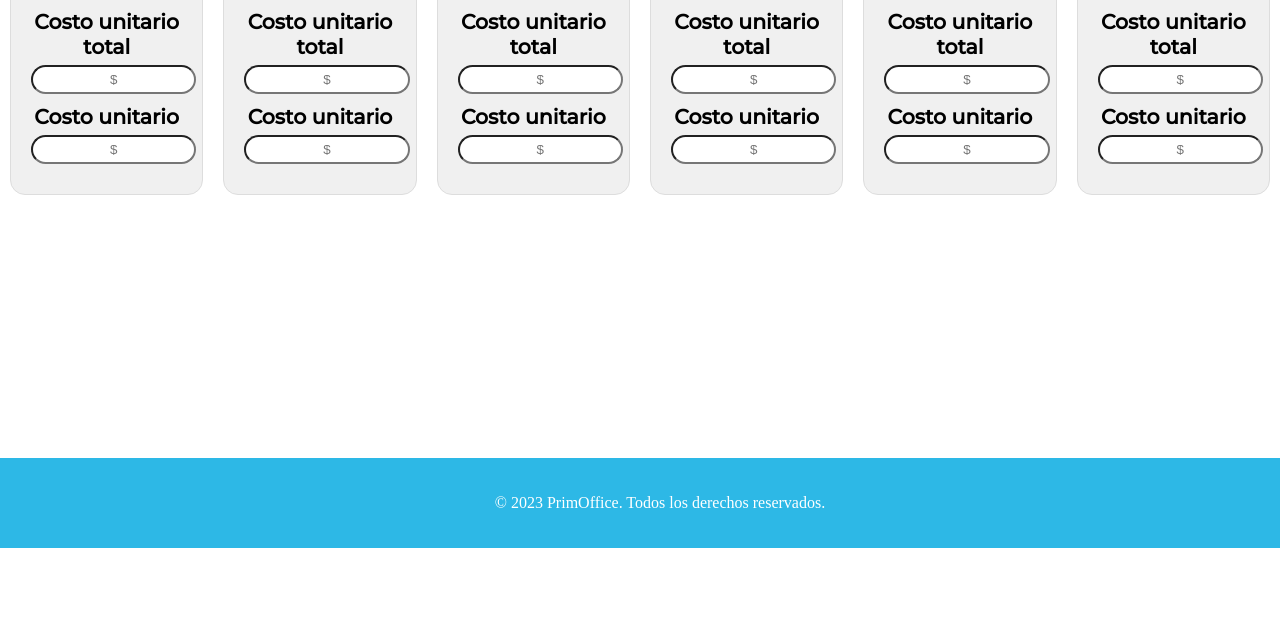
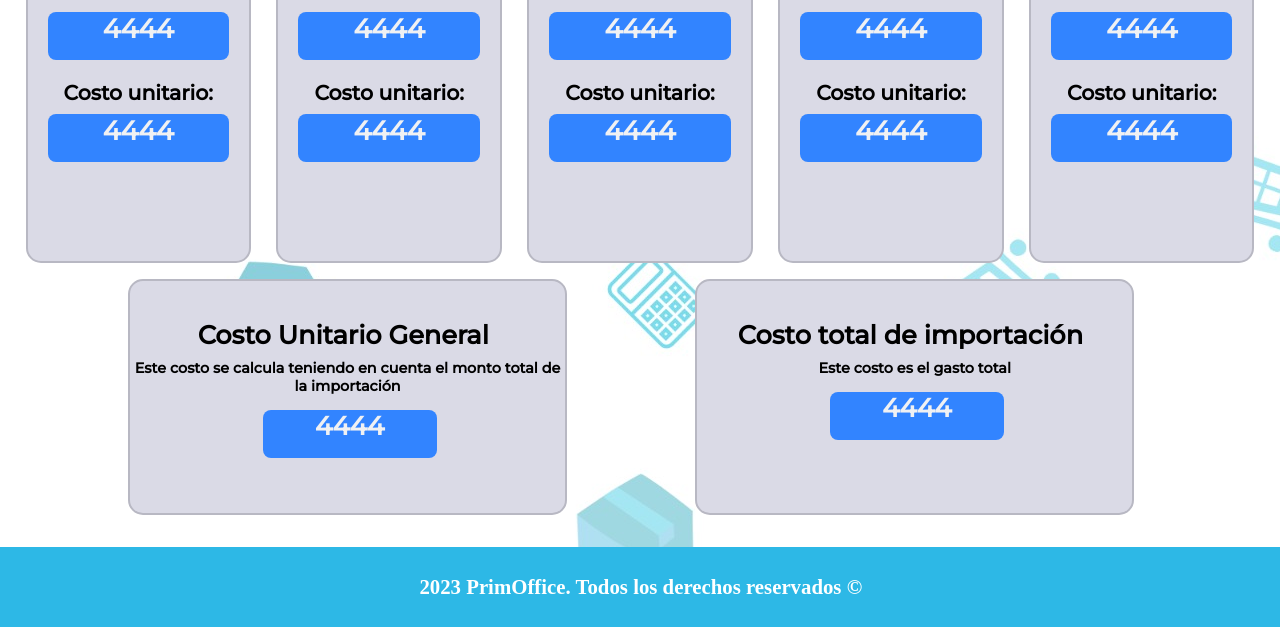
Before and after one commit to FranciscoGomezVeaMurguia/CalculadoraDeCostos, a plain HTML site: page costosProductos.html in a window 1280 px wide. Shown: the part 252-879 px from the top of the page. Before the commit the page ends 800 px from the top, so only its background shows below. Drawn offline with Linux system fonts and the light colour scheme.

Commit message:
cambios caito

```diff
--- a/costosProductos.html
+++ b/costosProductos.html
@@ -3,7 +3,8 @@
 <head>
     <meta charset="UTF-8">
     <meta name="viewport" content="width=device-width, initial-scale=1.0">
-    <title>Costo Productos</title>
+    <title>Costo de Productos</title>
+    <link rel="icon" type="image/jpg" href="https://cdn-icons-png.flaticon.com/128/2891/2891518.png">
     <link rel="stylesheet" href="./css/costosProductos.css">
     <link rel="preconnect" href="https://fonts.googleapis.com">
     <link rel="preconnect" href="https://fonts.gstatic.com" crossorigin>
@@ -23,61 +24,62 @@
 
         <div class="gray-box">
             <h2>Producto 1</h2>
-            <label>Costo unitario total</label>
-            <input type="text" placeholder="$">
-            <label>Costo unitario</label>
-            <input type="text" placeholder="$">
-
+            <p>Costo total:</p>
+            <div class="total">4444</div>
+            <p>Costo unitario:</p>
+            <div class="unitarioTotal">4444</div>
         </div>
 
         <div class="gray-box">
             <h2>Producto 2</h2>
-            <label>Costo unitario total</label>
-            <input type="text" placeholder="$">
-            <label>Costo unitario</label>
-            <input type="text" placeholder="$">
-
+            <p>Costo total:</p>
+            <div class="total">4444</div>
+            <p>Costo unitario:</p>
+            <div class="unitarioTotal">4444</div>
         </div>
 
         <div class="gray-box">
             <h2>Producto 3</h2>
-            <label>Costo unitario total</label>
-            <input type="text" placeholder="$">
-            <label>Costo unitario</label>
-            <input type="text" placeholder="$">
-
+            <p>Costo total:</p>
+            <div class="total">4444</div>
+            <p>Costo unitario:</p>
+            <div class="unitarioTotal">4444</div>
         </div>
 
         <div class="gray-box">
             <h2>Producto 4</h2>
-            <label>Costo unitario total</label>
-            <input type="text" placeholder="$">
-            <label>Costo unitario</label>
-            <input type="text" placeholder="$">
-
+            <p>Costo total:</p>
+            <div class="total">4444</div>
+            <p>Costo unitario:</p>
+            <div class="unitarioTotal">4444</div>
         </div>
 
-        <div class="gray-box">
+        <div class="gray-box" id="producto">
             <h2>Producto 5</h2>
-            <label>Costo unitario total</label>
-            <input type="text" placeholder="$">
-            <label>Costo unitario</label>
-            <input type="text" placeholder="$">
-
+            <p>Costo total:</p>
+            <div class="total">4444</div>
+            <p>Costo unitario:</p>
+            <div class="unitarioTotal">4444</div>
         </div>
 
+    </div>
 
-        <div class="gray-box">
-            <h2>Producto 5</h2>
-            <label>Costo unitario total</label>
-            <input type="text" placeholder="$">
-            <label>Costo unitario</label>
-            <input type="text" placeholder="$">
 
-        </div>
+    <section class="totales">
+    <div class="costoProducto">
+        <p class="tituloTotal">Costo Unitario General</p>
+        <p class="descripcion">Este costo se calcula teniendo en cuenta el monto total de la importación</p>
+        <div class="costoGeneral">4444</div>
     </div>
+
+    <div class="costoTotal">
+        <p class="tituloTotal">Costo total de importación</p>
+        <p class="descripcion">Este costo es el gasto total</p>
+        <div class="costoGeneral">4444</div>
+    </div>
+    </section>
 </body>
-<footer>
-    <p>&copy; 2023 PrimOffice. Todos los derechos reservados.</p>
-</footer>
+    <footer>
+        <p class="textoFooter"> 2023 PrimOffice. Todos los derechos reservados ©</p>
+    </footer>
 </html>
--- a/css/calculadora.css
+++ b/css/calculadora.css
@@ -129,6 +129,10 @@ body{
     border-bottom: 3px solid rgb(196, 200, 205);
 }
 
+.botonProducto:hover{
+    box-shadow: 0px 0px 3px 1.5px rgb(210, 217, 218);
+}
+
 .costo{
     width: 10%;
     height: 5vh;
@@ -204,19 +208,23 @@ option{
 .continuar:hover{
     box-shadow: 0px 0px 3px 1.9px rgb(0, 205, 241);
 }
-.footer{
-    width: 100%;
-    height: 10vh;
-    background-color: rgb(179, 184, 185);
-    margin-top: 88vh;
-}
+footer {
+    width: 97%;
+    background-color: rgb(45, 184, 230);
+    color: white;
+    padding: 20px;
+    bottom: 0;
+    text-align: center;
+    height: 5vh;
+    margin-top: 90vh;
+
+    }
+
 .textoFooter{
-    position: absolute;
-    font-size: 110%;
+    font-size: 130%;
     font-weight: 700;
-    margin-top: 4vh;
-    margin-left: 4%;
-}
+    margin-top: 1vh;
+    }
 .tituloNav{
     margin-left: 40%;
     font-size: 160%;
--- a/css/calculadoraCostos.css
+++ b/css/calculadoraCostos.css
@@ -121,20 +121,23 @@ header {
     box-shadow: 0px 0px 3px 1.5px rgb(210, 217, 218);
 }
 
-.footer{
-    width: 100%;
-    height: 10vh;
-    background-color: rgb(179, 184, 185);
-    margin-top: 5vh;
-}
+footer {
+    width: 97%;
+    background-color: rgb(45, 184, 230);
+    color: white;
+    padding: 20px;
+    bottom: 0;
+    text-align: center;
+    height: 5vh;
+    margin-top: 4vh;
+    }
 
 .textoFooter{
-    position: absolute;
-    font-size: 110%;
+    font-size: 130%;
     font-weight: 700;
-    margin-top: 4vh;
-    margin-left: 4%;
-}
+    margin-top: 1vh;
+    }
+
 .tituloNav{
     margin-left: 40%;
     font-size: 160%;
@@ -187,3 +190,7 @@ header {
     font-weight: 700;
     border-bottom: 3px solid rgb(196, 200, 205);
 }
+
+.botonCartel:hover{
+    box-shadow: 0px 0px 3px 1.5px rgb(210, 217, 218);
+}
--- a/css/costosProductos.css
+++ b/css/costosProductos.css
@@ -7,6 +7,7 @@
 
 body{
   margin: 0;
+  background-image: url("../imagenes/imagen.jpeg");
 }
 
 .logoPrim{
@@ -46,51 +47,117 @@ body{
   position: absolute;
 }
 
-.logoCalc{
-  width: 18%;
-  position: relative;
-  top: 1px;
-  right: 40px;
-  }
-
 .container {
     display: flex;
     justify-content: space-between;
 }
 
 .gray-box {
-    background-color: #f0f0f0;
-    border: 1px solid #ddd;
+    background-color: rgb(218, 218, 230);
+    border: 2px solid rgb(184, 184, 195);
     padding: 20px;
-    margin: 10px;
-    flex: 1;
+
+
+
+    margin-left: 2%;
+    margin-top: 2vh;
     text-align: center;
     border-radius: 15px;
     font-size: 128%;
     font-weight: 700;
     font-family: 'Montserrat', sans-serif;
+    height: 44vh;
+    width: 30%;
 }
 
-label {
-    display: block;
-    margin-bottom: 5px;
+#producto{
+  margin-right: 2%;
 }
 
-input {
+  .costoProducto{
+    background-color: rgb(218, 218, 230);
+    border-radius: 15px;
+    height: 29vh;
+    width: 34%;
+    margin-left: 10%;
+    text-align: center;
+    border: 2px solid rgb(184, 184, 195);
+    margin-top: 2vh;
+  }
+
+  .tituloTotal{
+    font-size: 160%;
+    font-family: 'Montserrat', sans-serif;
+    font-weight: 700;
+    margin-left: -2%;
+    padding-top: 1.5vh;
+  }
+  .descripcion{
+    font-size: 90%;
+    margin-top: -2vh;
+    font-weight: 600;
+    font-family: 'Montserrat', sans-serif;
+  }
+  .total{
     width: 100%;
-    padding: 5px;
-    margin-bottom: 10px;
+    height: 6vh;
+    background-color: rgb(50, 132, 255);
+    border-radius: 8px;
+    margin-top: -1.5vh;
+    font-family: 'Montserrat', sans-serif;
+    font-size: 130%;
+    color: rgb(240, 241, 243);
+  }
+  .unitarioTotal{
+    width: 100%;
+    height: 6vh;
+    background-color: rgb(50, 132, 255);
+    border-radius: 8px;
+    margin-top: -1.5vh;
+    font-family: 'Montserrat', sans-serif;
+    font-size: 130%;
+    color: rgb(240, 241, 243);
+  }
+
+  .costoGeneral{
+    width: 40%;
+    height: 6vh;
+    background-color: rgb(50, 132, 255);
+    border-radius: 8px;
+    margin-top: 0vh;
+    font-family: 'Montserrat', sans-serif;
+    font-size: 162%;
+    color: rgb(240, 241, 243);
+    margin-left: 30.5%;
+    font-weight: 700;
+  }
+  .costoTotal{
+    background-color: rgb(218, 218, 230);
     border-radius: 15px;
+    height: 29vh;
+    width: 34%;
+    margin-left: 10%;
     text-align: center;
-}
+    border: 2px solid rgb(184, 184, 195);
+    margin-top: 2vh;
+  }
+  .totales{
+    display: flex;
+  }
 
-footer {
-    width: 100%;
+  footer {
+    width: 97%;
     background-color: rgb(45, 184, 230);
     color: white;
     padding: 20px;
-    position: fixed;
     bottom: 0;
     text-align: center;
+    height: 5vh;
+    margin-top: 4vh;
+  }
 
+  .textoFooter{
+    font-size: 130%;
+    font-weight: 700;
+    margin-top: 1vh;
   }
--- a/javascript/calculadoraCostos.js
+++ b/javascript/calculadoraCostos.js
@@ -14,7 +14,9 @@ if (tasa == "" || derechos == "" || costoFlete == "" || iva == ""
     var cartel = document.getElementById("nombreCartel")
     cartel.style.display="block"
     }
-
+    else {
+    window.location.href="costosProductos.html"
+    }
 }
 
 function aceptar(){
```
Also changed, not shown: calculadora.html (+1 -0 lines), calculadoraCostos.html (+3 -1 lines), index.html (+1 -0 lines), ingresoCorrecto.html (+2 -1 lines), javascript/calculadora.js (+11 -0 lines).
